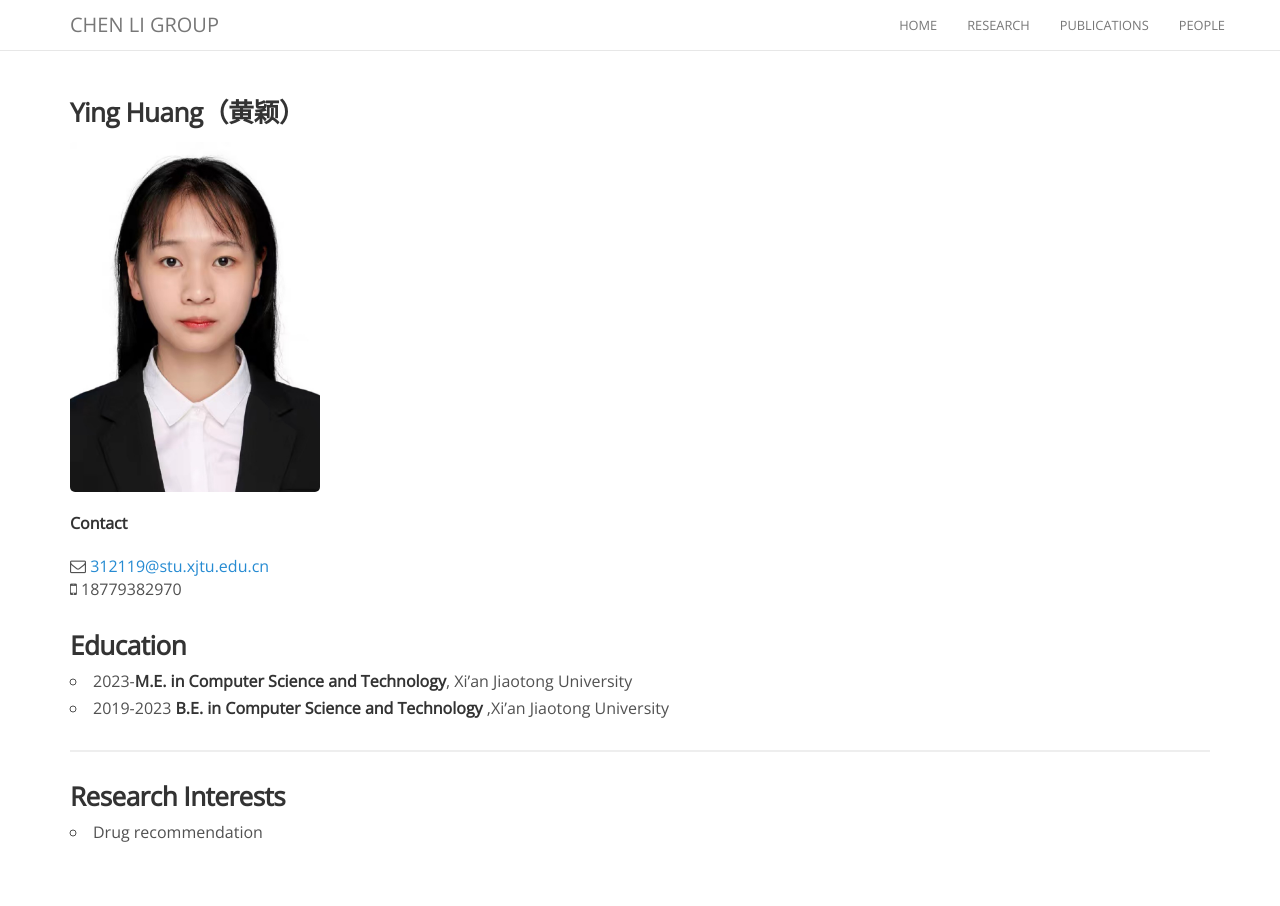
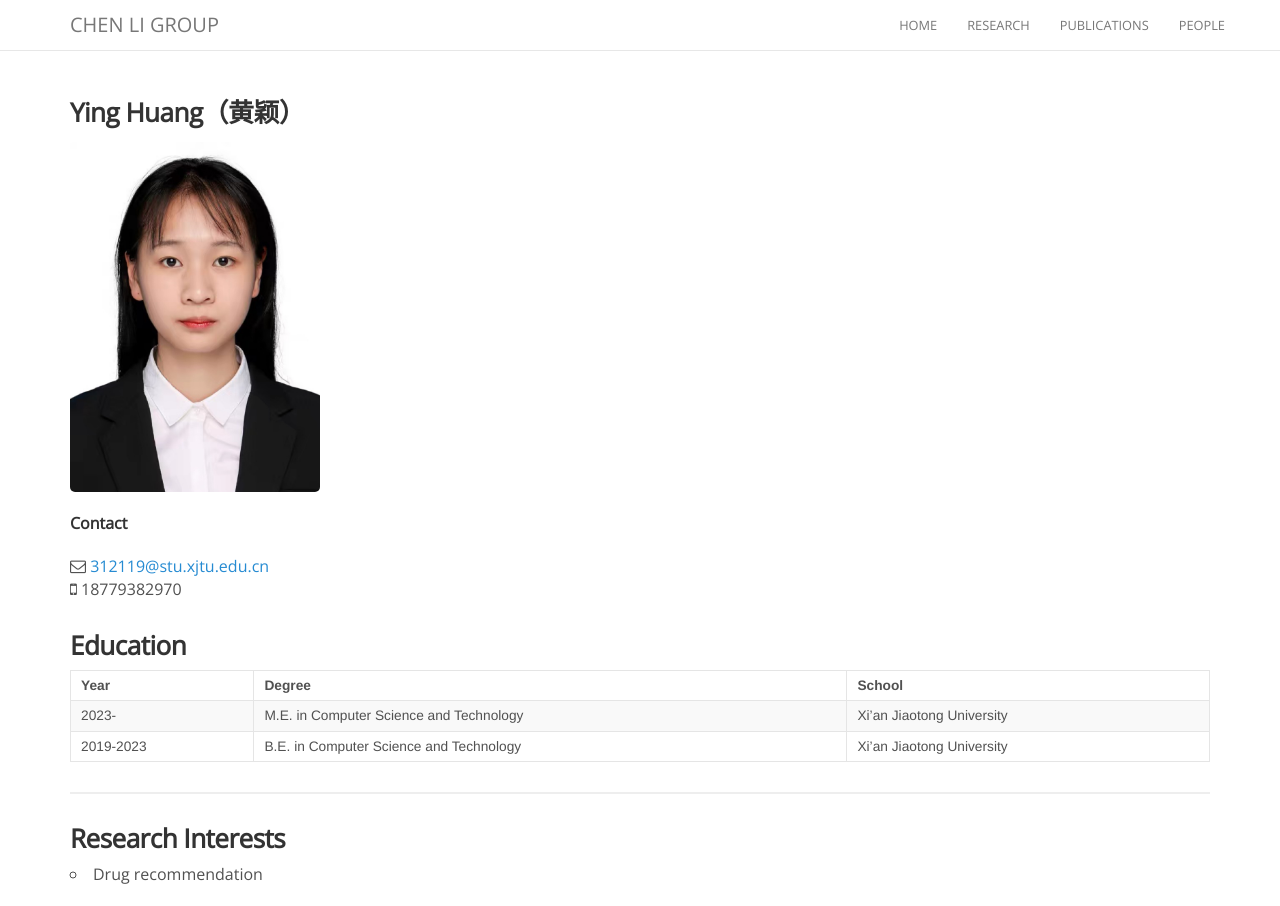
Before and after one commit to chenligroup/chenligroup.github.io, a Jekyll site: the page built from _people/Ying_Huang.md, in a window 1280 px wide. Built offline with Jekyll 4.4.1, drawn with Linux system fonts in a browser that asks for light colours; nearby versions of some CDN libraries; comment, search, counter and statistics services are not loaded.

Commit message:
Update Ying_Huang.md

```diff
--- a/_people/Ying_Huang.md
+++ b/_people/Ying_Huang.md
@@ -14,8 +14,10 @@ joined: 2023
 
 ### Education
 
-- 2023-**M.E. in Computer Science and Technology**, Xi’an Jiaotong University
-- 2019-2023 **B.E. in Computer Science and Technology** ,Xi'an Jiaotong University
+|Year|Degree|School|
+|------|------|------|
+|2023-|M.E. in Computer Science and Technology|Xi’an Jiaotong University|
+|2019-2023|B.E. in Computer Science and Technology|Xi'an Jiaotong University|
 
 <hr>
 
```
